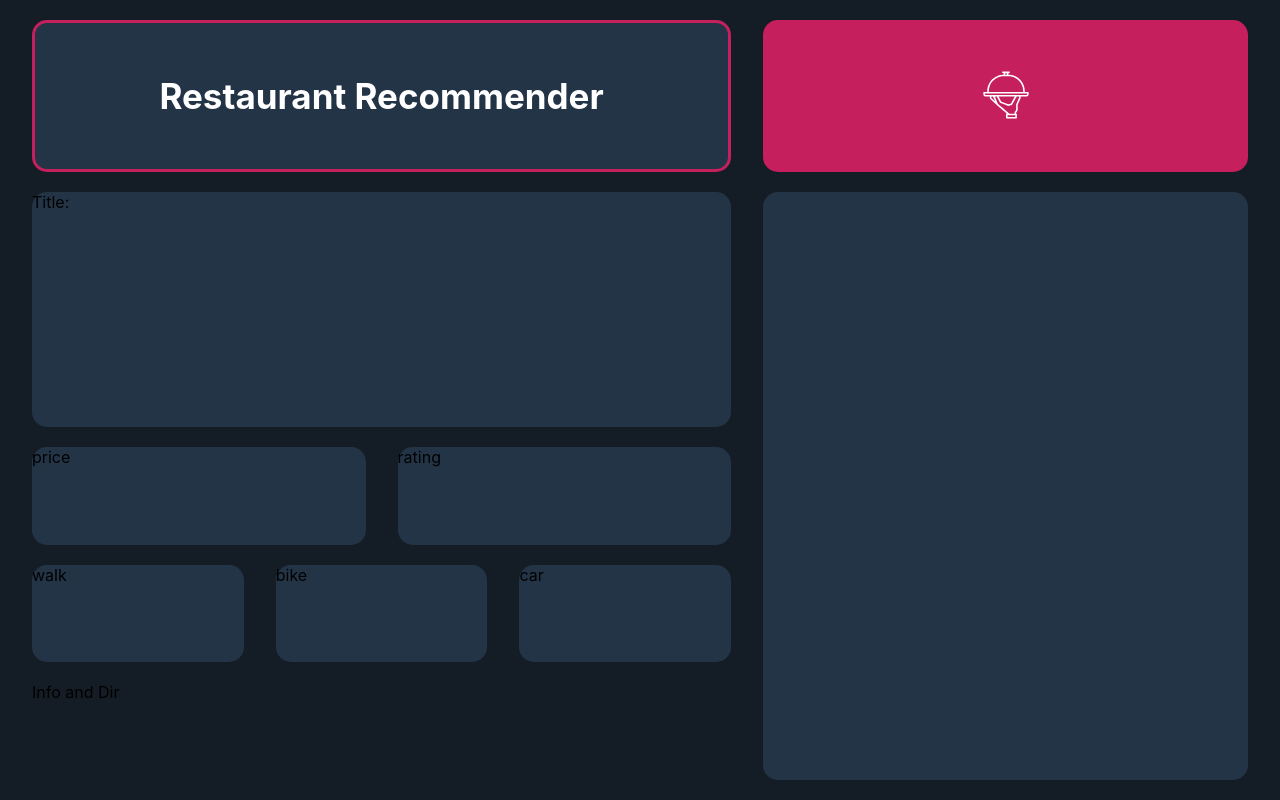
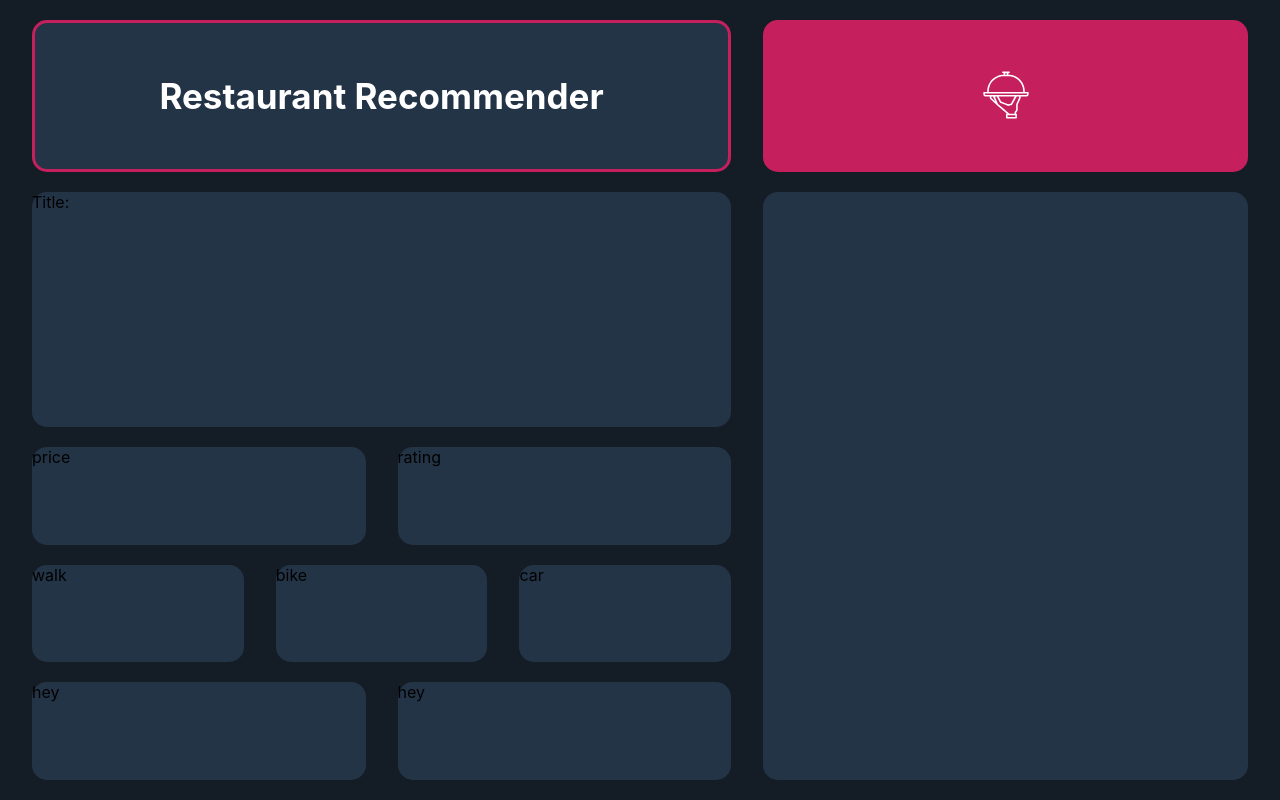
Before and after one commit to nameistao/Restaurant_Recommender_V3, a Next.js app: page / in a window 1280 px wide. Built offline with nearby package versions, Linux system fonts and the light colour scheme.

Commit message:
finish layout

```diff
--- a/components/Main.tsx
+++ b/components/Main.tsx
@@ -1,8 +1,8 @@
 import { useState, useEffect } from "react";
 import styled from "styled-components";
-import Header from "components/Header";
-import Slides from "components/Slides";
-import Content from "components/Content";
+import Header from "components/molecules/Header";
+import Slides from "components/atoms/Slides";
+import Content from "components/molecules/Content";
 
 const StyledMain = styled.main`
   width: 95vw;
--- a/components/Slides.tsx
+++ /dev/null
@@ -1,15 +0,0 @@
-import styled from 'styled-components';
-
-const StyledRightWrapper = styled.div`
-    width: calc(42.5% - 2.5vw);
-    margin-left: 2.5vw;
-    height: 100%;
-    background: #243447;
-    border-radius: 15px;
-`
-
-const Slides = () => {
-    return <StyledRightWrapper></StyledRightWrapper>
-}
-
-export default Slides;
--- /dev/null
+++ b/components/atoms/Directions.tsx
@@ -0,0 +1,15 @@
+import styled from "styled-components";
+
+const StyledDirections = styled.div`
+  width: calc(50% - 1.25vw);
+  margin-left: 2.5vw;
+  height: 100%;
+  background: #243447;
+  border-radius: 15px;
+`;
+
+const Directions = () => {
+  return <StyledDirections>hey</StyledDirections>;
+};
+
+export default Directions;
--- /dev/null
+++ b/components/atoms/MoreInfo.tsx
@@ -0,0 +1,14 @@
+import styled from "styled-components";
+
+const StyledMoreInfo = styled.div`
+  width: calc(50% - 1.25vw);
+  height: 100%;
+  background: #243447;
+  border-radius: 15px;
+`;
+
+const MoreInfo = () => {
+  return <StyledMoreInfo>hey</StyledMoreInfo>;
+};
+
+export default MoreInfo;
--- /dev/null
+++ b/components/atoms/Slides.tsx
@@ -0,0 +1,15 @@
+import styled from "styled-components";
+
+const StyledRightWrapper = styled.div`
+  width: calc(42.5% - 2.5vw);
+  margin-left: 2.5vw;
+  height: 100%;
+  background: #243447;
+  border-radius: 15px;
+`;
+
+const Slides = () => {
+  return <StyledRightWrapper></StyledRightWrapper>;
+};
+
+export default Slides;
--- a/components/Content.tsx
+++ b/components/molecules/Content.tsx
@@ -1,9 +1,11 @@
 import { useState, useEffect } from "react";
 import styled from "styled-components";
-import Details from "components/Details";
-import Price from "components/Price";
-import Rating from "components/Rating";
-import TravelTimes from "components/TravelTimes";
+import Details from "components/atoms/Details";
+import Price from "components/atoms/Price";
+import Rating from "components/atoms/Rating";
+import TravelTimes from "components/atoms/TravelTimes";
+import MoreInfo from "components/atoms/MoreInfo";
+import Directions from "components/atoms/Directions";
 
 const StyledContent = styled.div`
   width: 57.5%;
@@ -44,7 +46,10 @@ const Content = ({ data }: IProps) => {
       <StyledWrapper>
         <TravelTimes />
       </StyledWrapper>
-      <StyledWrapper>Info and Dir</StyledWrapper>
+      <StyledWrapper>
+        <MoreInfo />
+        <Directions />
+      </StyledWrapper>
     </StyledContent>
   );
 };
--- a/components/Header.tsx
+++ b/components/molecules/Header.tsx
@@ -13,7 +13,7 @@ const StyledHeader = styled.header`
 
 const StyledTitleWrapper = styled.div`
   text-align: center;
-  border: 3px solid #c51f5d;;
+  border: 3px solid #c51f5d;
   width: 57.5%;
   height: 100%;
   border-radius: 15px;
@@ -28,7 +28,7 @@ const StyledTitle = styled.h1`
   font-weight: bold;
   color: #ffffff;
   width: 100%;
-`
+`;
 
 const StyledSearchButton = styled.button`
   margin-left: 2.5vw;
@@ -44,10 +44,10 @@ const StyledSearchButton = styled.button`
 `;
 
 interface IProps {
-  setData: Function
+  setData: Function;
 }
 
-const Header = ({setData}: IProps) => {
+const Header = ({ setData }: IProps) => {
   const searchHandler = async () => {
     let lat;
     let long;
@@ -64,7 +64,7 @@ const Header = ({setData}: IProps) => {
           },
         });
 
-        setData(response.data.data)
+        setData(response.data.data);
         console.log(response);
       });
     } else {
@@ -75,14 +75,13 @@ const Header = ({setData}: IProps) => {
 
   return (
     <StyledHeader>
+      <StyledTitleWrapper>
+        <StyledTitle>Restaurant Recommender</StyledTitle>
+      </StyledTitleWrapper>
 
-        <StyledTitleWrapper><StyledTitle>Restaurant Recommender</StyledTitle></StyledTitleWrapper>
-
-
-        <StyledSearchButton onClick={searchHandler}>
-          <ServeFood height={50} width={50} fill={"#ffffff"} />
-        </StyledSearchButton>
-
+      <StyledSearchButton onClick={searchHandler}>
+        <ServeFood height={50} width={50} fill={"#ffffff"} />
+      </StyledSearchButton>
     </StyledHeader>
   );
 };
```
Also changed, not shown: components/atoms/Details.tsx (renamed from components/Details.tsx), components/atoms/Price.tsx (renamed from components/Price.tsx), components/atoms/Rating.tsx (renamed from components/Rating.tsx), components/atoms/TravelTimes.tsx (renamed from components/TravelTimes.tsx).
